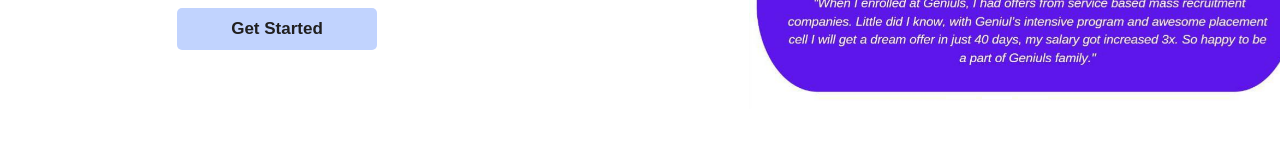
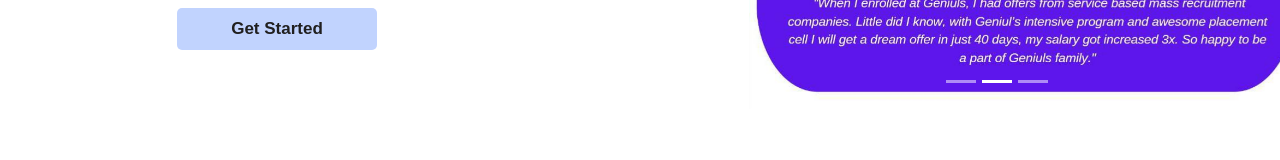
Before and after one commit to geniuls-protected/geniuls-webapp, a Next.js app: page / in a window 1280 px wide. Shown: the part 467-627 px from the top of the page. Built offline with nearby package versions, Linux system fonts and the light colour scheme.

Commit message:
Revert "Fixed : CARAOUSEL Bottom bars & sliding arrows should be removed #8"

```diff
--- a/src/styles/globals.css
+++ b/src/styles/globals.css
@@ -574,13 +574,3 @@
 .vertical__animation__horizontal__component:nth-child(3){
   animation-delay: 12s;
 }
-
-.carousel-indicators{
-  margin-bottom : 0px !important;
-}
-.carousel-control-prev{
-  display: none !important;
-}
-.carousel-control-next{
-  display: none !important;
-}
```
